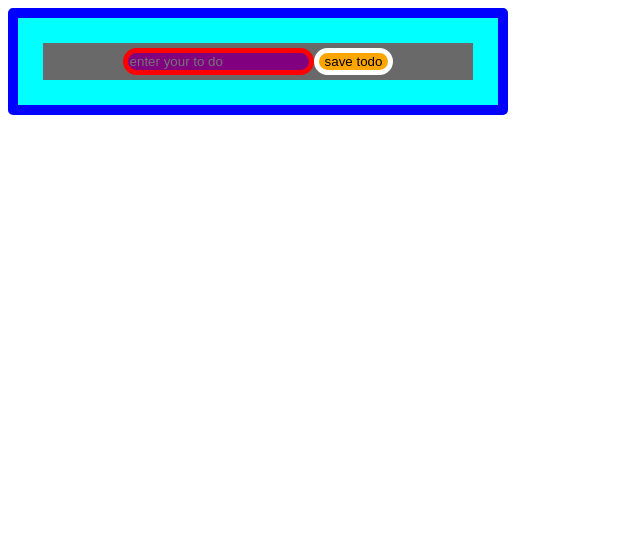
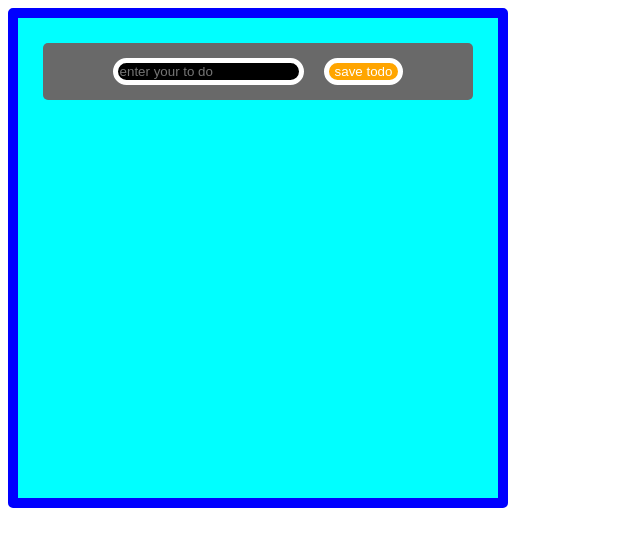
Before and after one commit to durimkepuska/todo-age3, a plain HTML site: page Llibert.html in a window 1280 px wide. Shown: the whole page, without its empty margins (0-640 px from the left). Drawn offline with Linux system fonts and the light colour scheme.

Commit message:
prova me ngjyra dhe forma

```diff
--- a/styles/stylellibert.css
+++ b/styles/stylellibert.css
@@ -1,6 +1,7 @@
 .container {
     background-color: aqua;
     width: 500px;
+    height: 500px;
     border: 10px solid blue;
     border-radius: 5px;
     box-sizing:  border-box;
@@ -8,6 +9,7 @@
 }
 
 .header {
+    border-radius: 5px;
     background-color: dimgrey;
     height: auto;
     display: flex;
@@ -19,14 +21,20 @@
 }
 
 .title-input {
-    background-color: purple;
-    border: 5px solid red;
+    color:white;
+    font-style: normal;
+    background-color: black;
+    border: 5px solid white;
     border-radius: 50px;
+    margin: 10px;
 }
 
 .save-toto-button {
+    color: white;
+    font-style: normal;
     background-color: orange;
     border: 5px solid white;
     border-radius: 50px;
+    margin: 10px;
 
 }
```
